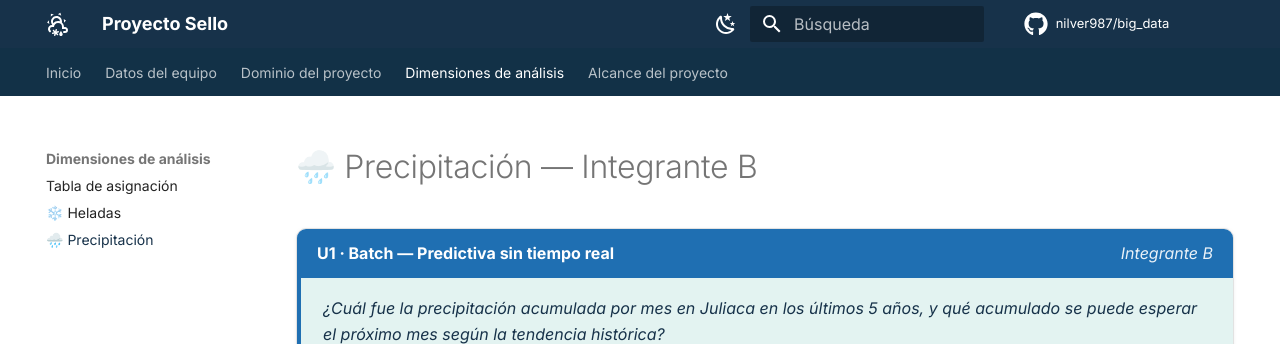
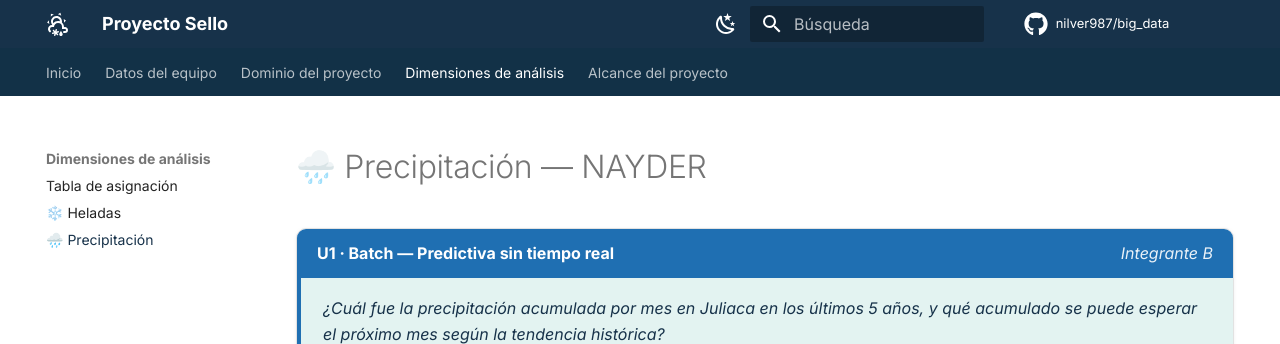
Before and after one commit to nilver987/big_data, an MkDocs documentation site: the page built from docs/dimensiones/precipitacion.md, in a window 1280 px wide and 900 px high. Shown: the top 344 px of the window. Built offline with MkDocs 1.6.1 and Material for MkDocs 9.7.7, drawn with Linux system fonts in a browser that asks for light colours; comment, search, counter and statistics services are not loaded.

Commit message:
Update precipitacion.md

```diff
--- a/docs/dimensiones/precipitacion.md
+++ b/docs/dimensiones/precipitacion.md
@@ -1,4 +1,4 @@
-# 🌧️ Precipitación — Integrante B
+# 🌧️ Precipitación — NAYDER
 
 <div class="dim-card blue" markdown>
 <div class="dim-card-header"><span>U1 · Batch — Predictiva sin tiempo real</span><span class="integrante">Integrante B</span></div>
```
